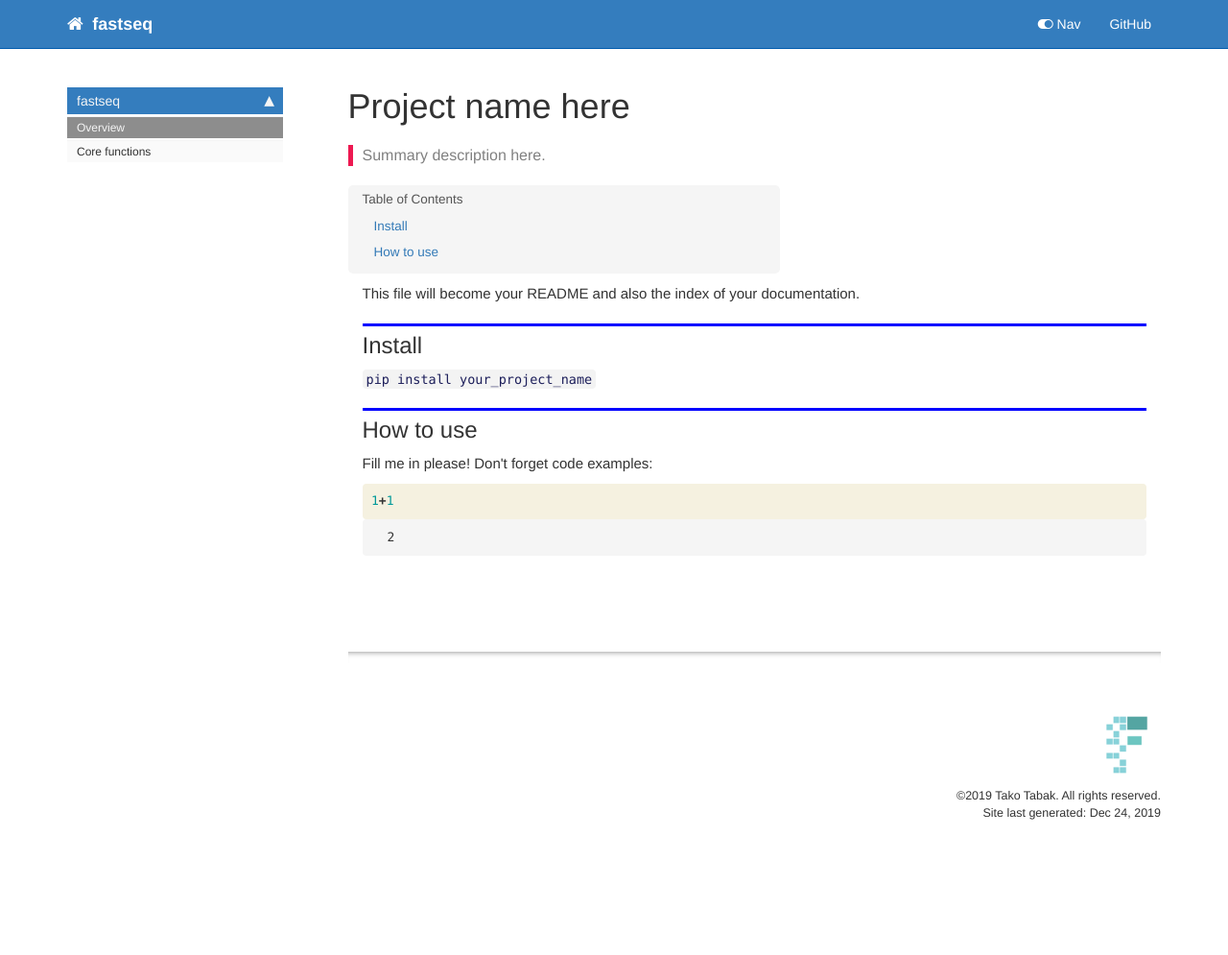
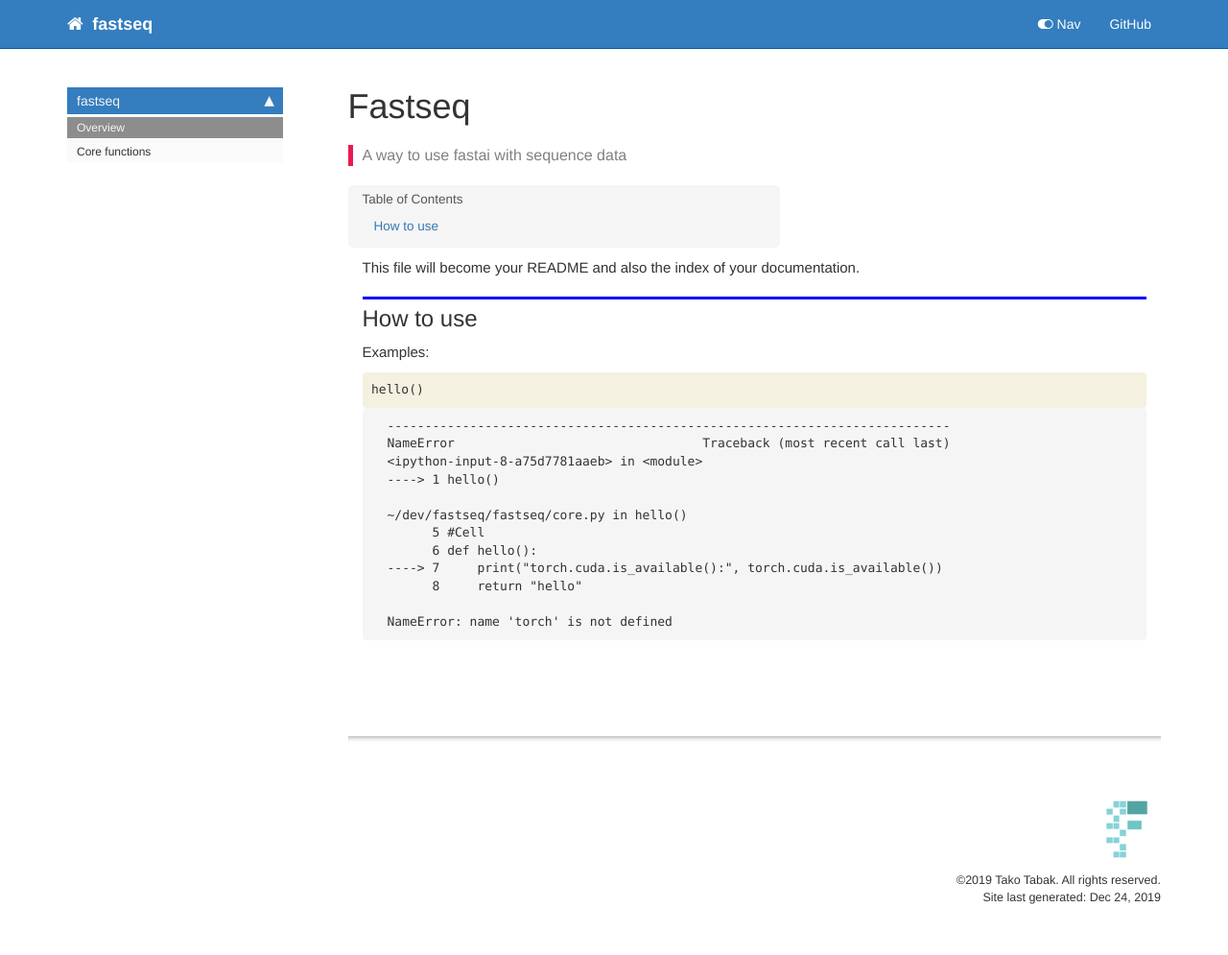
Before and after one commit to takotab/fastseq, a Jekyll site: the page built from docs/index.html, in a window 1280 px wide. Shown: the whole page at 96% size. Built offline with Jekyll 4.4.1, drawn with Linux system fonts in a browser that asks for light colours; nearby versions of some CDN libraries; comment, search, counter and statistics services are not loaded; before the commit the page ends 906 px from its top, so only the background shows below that.

Commit message:
changed core

```diff
--- a/docs/index.html
+++ b/docs/index.html
@@ -1,10 +1,10 @@
 ---
 
-title: Project name here
+title: Fastseq
 keywords: fastai
 sidebar: home_sidebar
 
-summary: "Summary description here."
+summary: "A way to use fastai with sequence data"
 ---
 <!--
 
@@ -30,26 +30,13 @@
 </div>
 <div class="cell border-box-sizing text_cell rendered"><div class="inner_cell">
 <div class="text_cell_render border-box-sizing rendered_html">
-<h2 id="Install">Install<a class="anchor-link" href="#Install">&#182;</a></h2>
-</div>
-</div>
-</div>
-<div class="cell border-box-sizing text_cell rendered"><div class="inner_cell">
-<div class="text_cell_render border-box-sizing rendered_html">
-<p><code>pip install your_project_name</code></p>
-
-</div>
-</div>
-</div>
-<div class="cell border-box-sizing text_cell rendered"><div class="inner_cell">
-<div class="text_cell_render border-box-sizing rendered_html">
 <h2 id="How-to-use">How to use<a class="anchor-link" href="#How-to-use">&#182;</a></h2>
 </div>
 </div>
 </div>
 <div class="cell border-box-sizing text_cell rendered"><div class="inner_cell">
 <div class="text_cell_render border-box-sizing rendered_html">
-<p>Fill me in please! Don't forget code examples:</p>
+<p>Examples:</p>
 
 </div>
 </div>
@@ -59,7 +46,7 @@
 
 <div class="inner_cell">
     <div class="input_area">
-<div class=" highlight hl-ipython3"><pre><span></span><span class="mi">1</span><span class="o">+</span><span class="mi">1</span>
+<div class=" highlight hl-ipython3"><pre><span></span><span class="n">hello</span><span class="p">()</span>
 </pre></div>
 
     </div>
@@ -71,12 +58,21 @@
 
 <div class="output_area">
 
+<div class="output_subarea output_text output_error">
+<pre>
+<span class="ansi-red-fg">---------------------------------------------------------------------------</span>
+<span class="ansi-red-fg">NameError</span>                                 Traceback (most recent call last)
+<span class="ansi-green-fg">&lt;ipython-input-8-a75d7781aaeb&gt;</span> in <span class="ansi-cyan-fg">&lt;module&gt;</span>
+<span class="ansi-green-fg">----&gt; 1</span><span class="ansi-red-fg"> </span>hello<span class="ansi-blue-fg">(</span><span class="ansi-blue-fg">)</span>
 
+<span class="ansi-green-fg">~/dev/fastseq/fastseq/core.py</span> in <span class="ansi-cyan-fg">hello</span><span class="ansi-blue-fg">()</span>
+<span class="ansi-green-intense-fg ansi-bold">      5</span> <span class="ansi-red-fg">#Cell</span>
+<span class="ansi-green-intense-fg ansi-bold">      6</span> <span class="ansi-green-fg">def</span> hello<span class="ansi-blue-fg">(</span><span class="ansi-blue-fg">)</span><span class="ansi-blue-fg">:</span>
+<span class="ansi-green-fg">----&gt; 7</span><span class="ansi-red-fg">     </span>print<span class="ansi-blue-fg">(</span><span class="ansi-blue-fg">&#34;torch.cuda.is_available():&#34;</span><span class="ansi-blue-fg">,</span> torch<span class="ansi-blue-fg">.</span>cuda<span class="ansi-blue-fg">.</span>is_available<span class="ansi-blue-fg">(</span><span class="ansi-blue-fg">)</span><span class="ansi-blue-fg">)</span>
+<span class="ansi-green-intense-fg ansi-bold">      8</span>     <span class="ansi-green-fg">return</span> <span class="ansi-blue-fg">&#34;hello&#34;</span>
 
-<div class="output_text output_subarea output_execute_result">
-<pre>2</pre>
+<span class="ansi-red-fg">NameError</span>: name &#39;torch&#39; is not defined</pre>
 </div>
-
 </div>
 
 </div>
--- a/fastseq/core.py
+++ b/fastseq/core.py
@@ -4,4 +4,5 @@
 
 #Cell
 def hello():
-    return 'hello'
+    print("torch.cuda.is_available():", torch.cuda.is_available())
+    return "hello"
```
Also changed, not shown: docs/core.html (+28 -1 lines), README.md, 4 other files.
